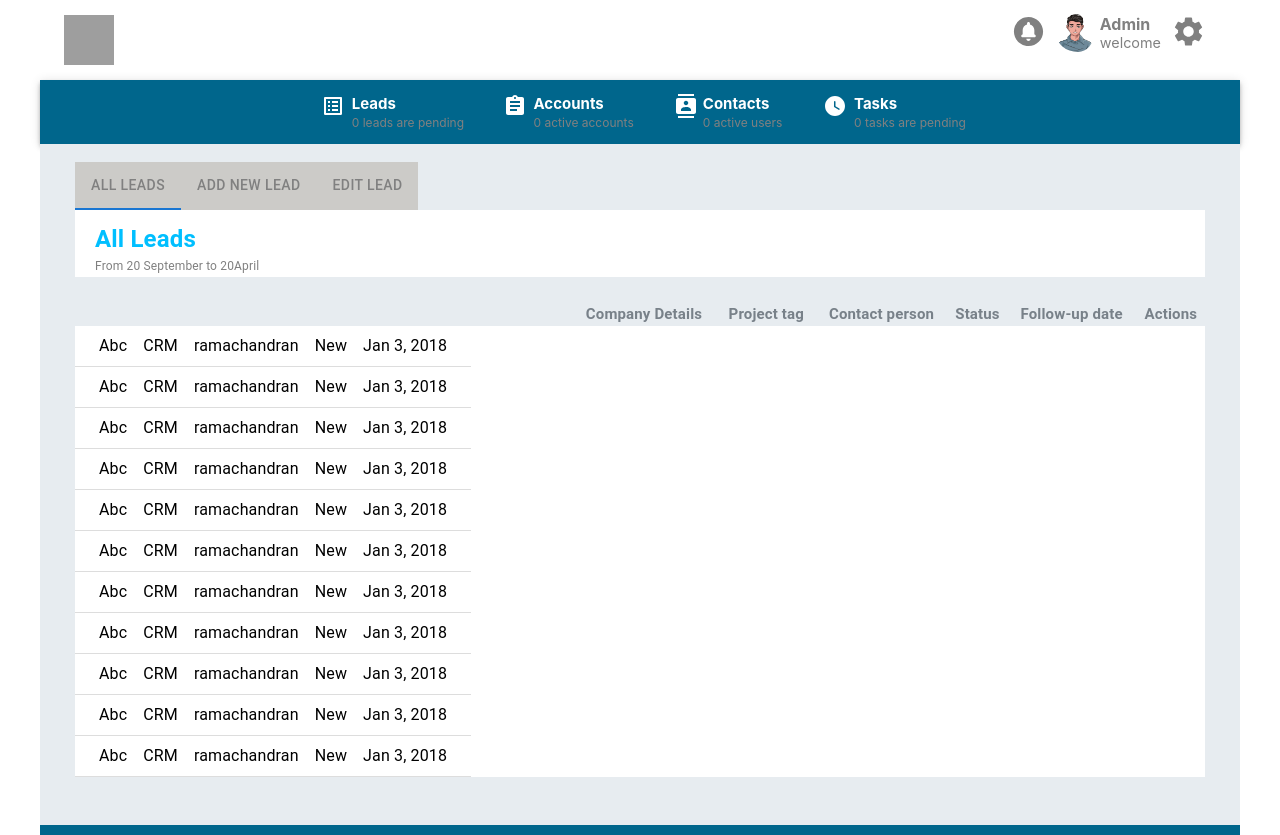
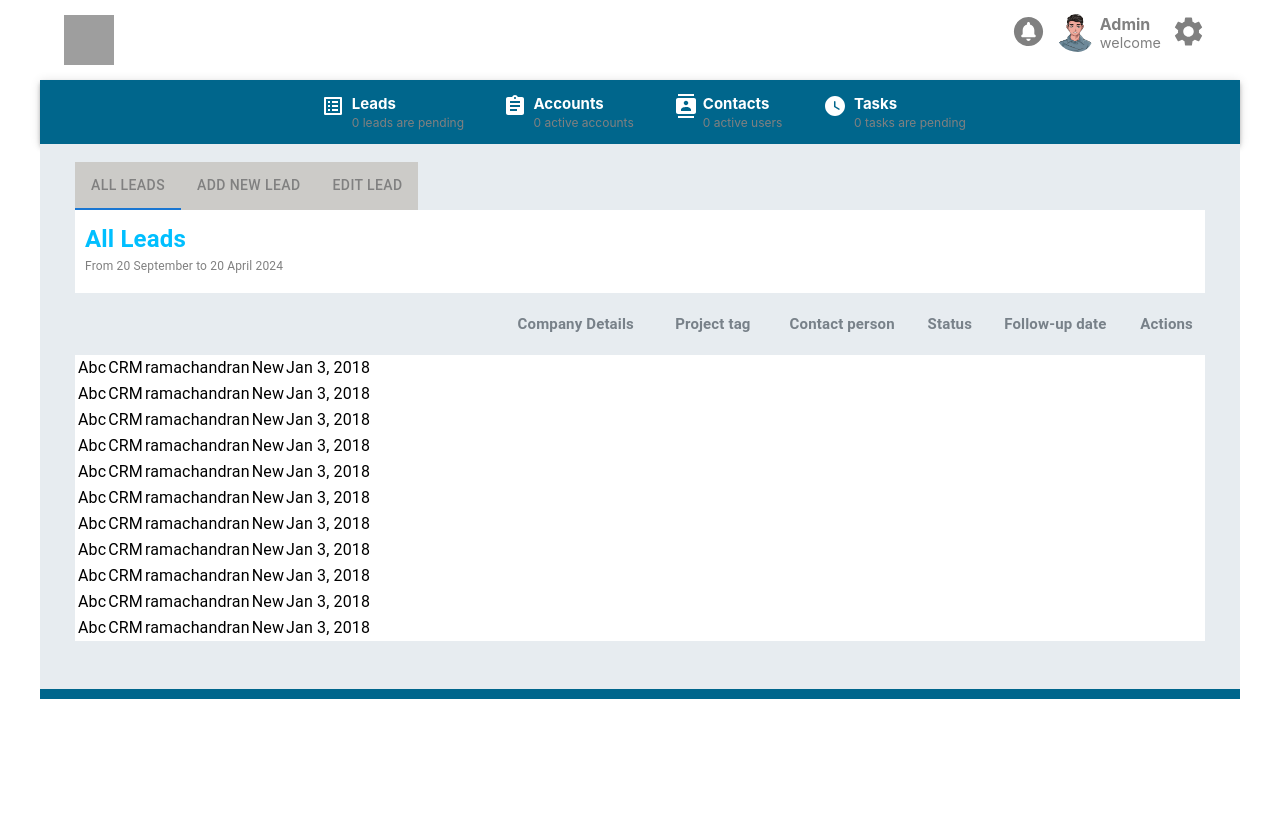
Before and after one commit to NRLajai/sample_project, a React (Create React App) app in the folder frontend/: page / in a window 1280 px wide. Both pictures are taken after a click on the tab "ALL LEADS". After the commit the page ends 800 px from the top, so only its background shows below. Built offline with nearby package versions, Linux system fonts and the light colour scheme; grey boxes are pictures that could not be loaded.

Commit message:
base code for table

```diff
--- a/frontend/src/components/Core/Leads/Leads.jsx
+++ b/frontend/src/components/Core/Leads/Leads.jsx
@@ -20,14 +20,13 @@ const Leads = () => {
     fetchData();
   }, []);
 
-  console.log(state.data);
   const [Date, setDate] = useState({
     from_date: 20,
     from_month: "September",
     to_date: 20,
     to_month: "April",
+    year: "2024",
   });
-
 
   const columns = [
     { field: "image", headerName: null, path: "image" },
@@ -59,8 +58,8 @@ const Leads = () => {
         <div className='leadtitle'>
           <h1>All Leads</h1>
           <span>
-            From {Date.from_date} {Date.from_month} to {Date.to_date}
-            {Date.to_month}
+            From {Date.from_date} {Date.from_month} to {Date.to_date}{" "}
+            {Date.to_month} {Date.year}
           </span>
         </div>
       </div>
--- a/frontend/src/components/Core/Leads/Leads.scss
+++ b/frontend/src/components/Core/Leads/Leads.scss
@@ -19,7 +19,7 @@ span {
 .leadboxfeatures {
   display: flex;
   background-color: white;
-  padding: 2px 20px;
+  padding: 2px 10px 18px 10px;
   .leadtitle {
     flex-direction: column;
     padding: 0.8% 0% 0% 0%;
@@ -30,7 +30,7 @@ span {
 
 .leadtable {
   display: flex;
-  padding: 25px 0px 30px 0px !important;
+  padding: 0px 0px 30px 0px !important;
 }
 
 .MuiTabPanel-root {
--- a/frontend/src/components/MainCard/MainCard.jsx
+++ b/frontend/src/components/MainCard/MainCard.jsx
@@ -60,16 +60,6 @@ const MainCard = () => {
     setValue(newValue);
   };
 
-  const StyledTableCell = styled(TableCell)(({ theme }) => ({
-    [`&.${tableCellClasses.head}`]: {
-      backgroundColor: theme.palette.common.black,
-      color: theme.palette.common.white,
-    },
-    [`&.${tableCellClasses.body}`]: {
-      fontSize: 14,
-    },
-  }));
-
   return (
     <>
       <Box
--- a/frontend/src/components/MainCard/MainCard.scss
+++ b/frontend/src/components/MainCard/MainCard.scss
@@ -1,10 +1,4 @@
 @import "main";
-
-// .mainbox{
-//   padding: 18px 35px !important;
-//   background-color: $mainCardBg;
-//   box-sizing: border-box;
-// }
 
 @mixin tabstyle {
   background-color: white !important;
--- a/frontend/src/components/common/Table/Table.jsx
+++ b/frontend/src/components/common/Table/Table.jsx
@@ -5,7 +5,6 @@ import "./Table.scss";
 
 const Table = (props) => {
   const { columns, data } = props;
-  console.log(data);
 
   return (
     <table class='table'>
--- a/frontend/src/components/common/Table/Table.scss
+++ b/frontend/src/components/common/Table/Table.scss
@@ -1,5 +1,6 @@
 table {
   border-collapse: collapse;
   width: 100%;
+  max-width: 100%;
   background-color: white;
 }
--- a/frontend/src/components/common/TableBody/TableBody.jsx
+++ b/frontend/src/components/common/TableBody/TableBody.jsx
@@ -26,18 +26,19 @@ const TableBody = (props) => {
     return columnData;
   };
 
+  console.log(data);
+
   return (
     <>
       <tbody>
         <tr>
-          {Array.isArray(data) &&
-            data.map((item) => (
-              <tr key={item._id}>
-                {columns.map((column) => (
-                  <td>{renderCell(item, column)}</td>
-                ))}
-              </tr>
-            ))}
+          {data.map((item) => (
+            <tr>
+              {columns.map((column) => (
+                <td key={item.id}>{renderCell(item, column)}</td>
+              ))}
+            </tr>
+          ))}
         </tr>
       </tbody>
     </>
--- a/frontend/src/components/common/TableBody/TableBody.scss
+++ b/frontend/src/components/common/TableBody/TableBody.scss
@@ -1,5 +1,14 @@
-td {
-  padding: 8px;
-  text-align: left;
-  border-bottom: 1px solid #ddd;
-}
+// td {
+//   padding: 8px;
+//   text-align: left;
+//   border-bottom: 1px solid #ddd;
+//   text-align: justify !important;
+// }
+
+// tbody {
+//   tr {
+//     td {
+//       text-align: center;
+//     }
+//   }
+// }
--- a/frontend/src/components/common/TableHeader/TableHeader.scss
+++ b/frontend/src/components/common/TableHeader/TableHeader.scss
@@ -4,4 +4,15 @@
   color: #788189 !important;
   font-size: 15px;
   background-color: $mainCardBg;
+  // text-align: justify !important;
+  padding: 20px 1px !important;
+  margin : auto !important;
 }
+
+thead{
+  tr{
+    th{
+      text-align: center;
+    }
+  }
+}
```
